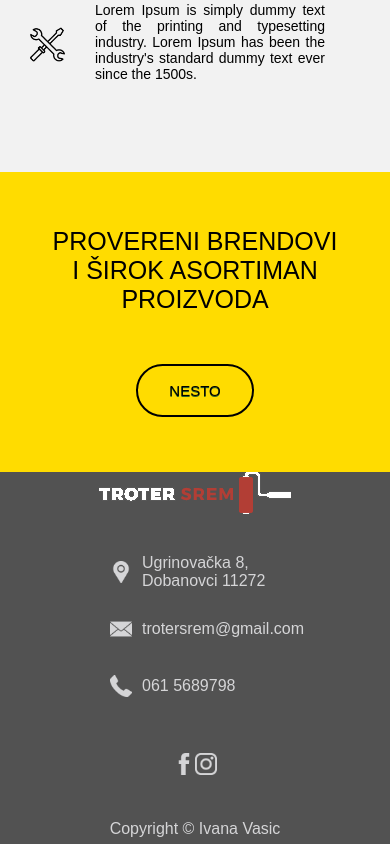
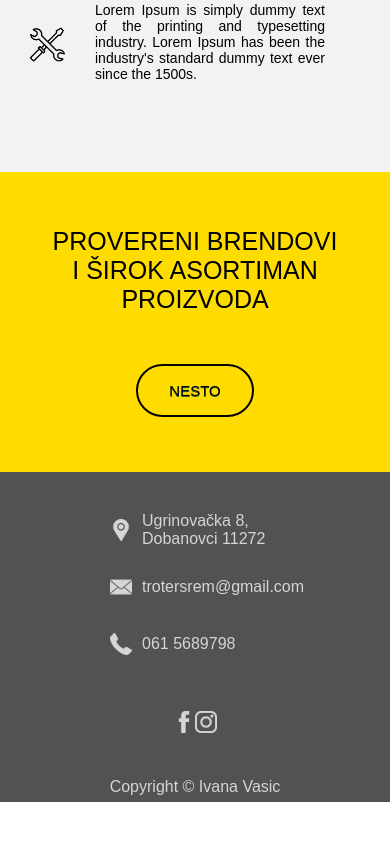
Before and after one commit to IvanaaVasic/farbara, a website: page index.html in a window 390 px wide. Shown: the part 1644-2488 px from the top of the page. After the commit the page ends 2446 px from the top, so only its background shows below. Drawn offline with Linux system fonts and the light colour scheme.

Commit message:
logo footer discard

```diff
--- a/css/styles.css
+++ b/css/styles.css
@@ -582,15 +582,6 @@
     .adress {
         text-align: left;
     }
-    .logo-footer {
-        width: 100%;
-        background-color: #525252;
-        display: flex;
-        justify-content: center;
-    }
-    .logo-footer img {
-        background-color: #525252;
-    }
 }
 
 @media only screen and (min-width: 450px) and (max-width: 800px) {
--- a/index.html
+++ b/index.html
@@ -119,9 +119,7 @@
                 <a href="#" class="zuto-dugme">NESTO</a>
             </div>
         </div>
-        <div class="logo-footer">
-            <img src="img/logo@2x-svg.png">
-        </div>
+
 
         <div class='section feature-5'>
             <div class="icon-footer">
```
